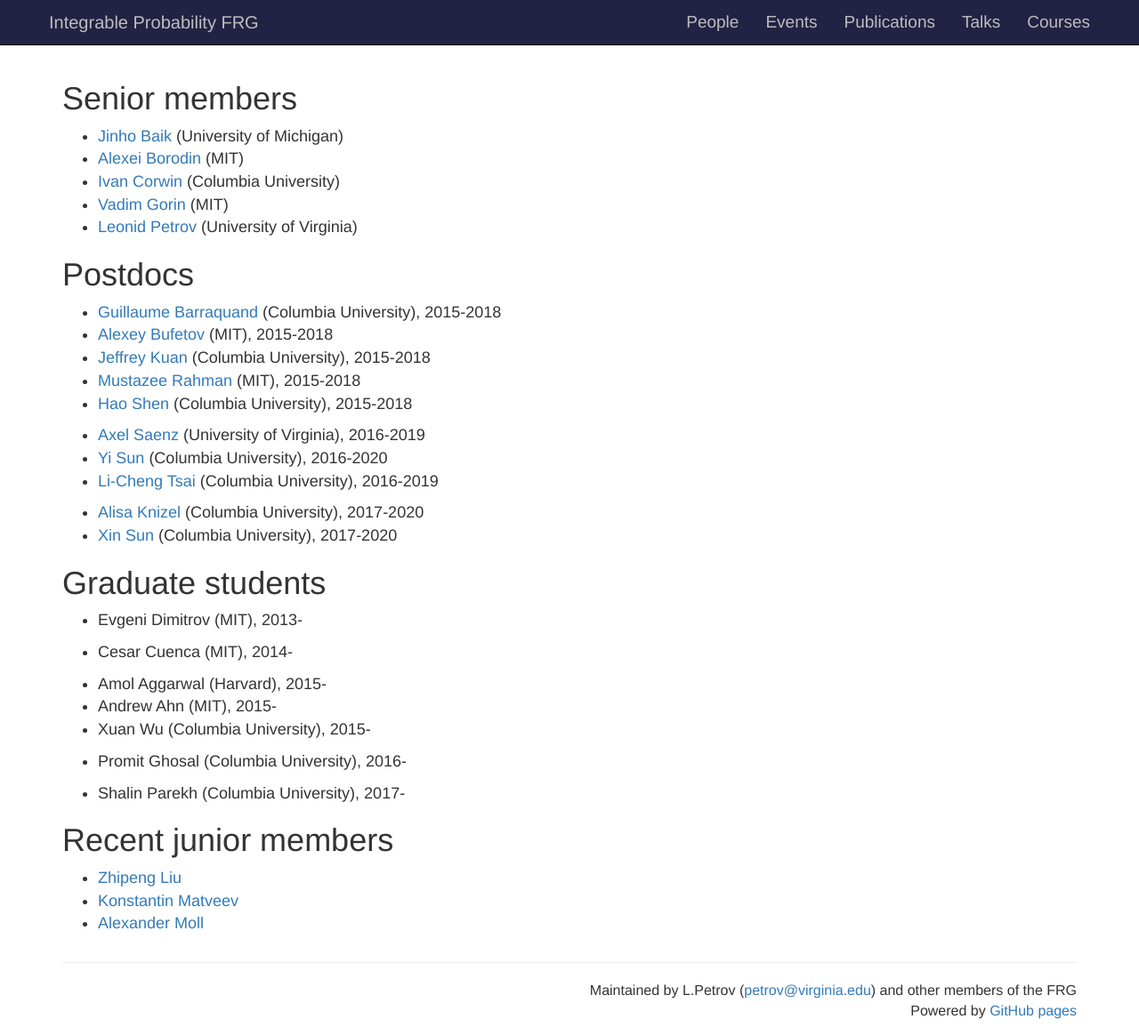
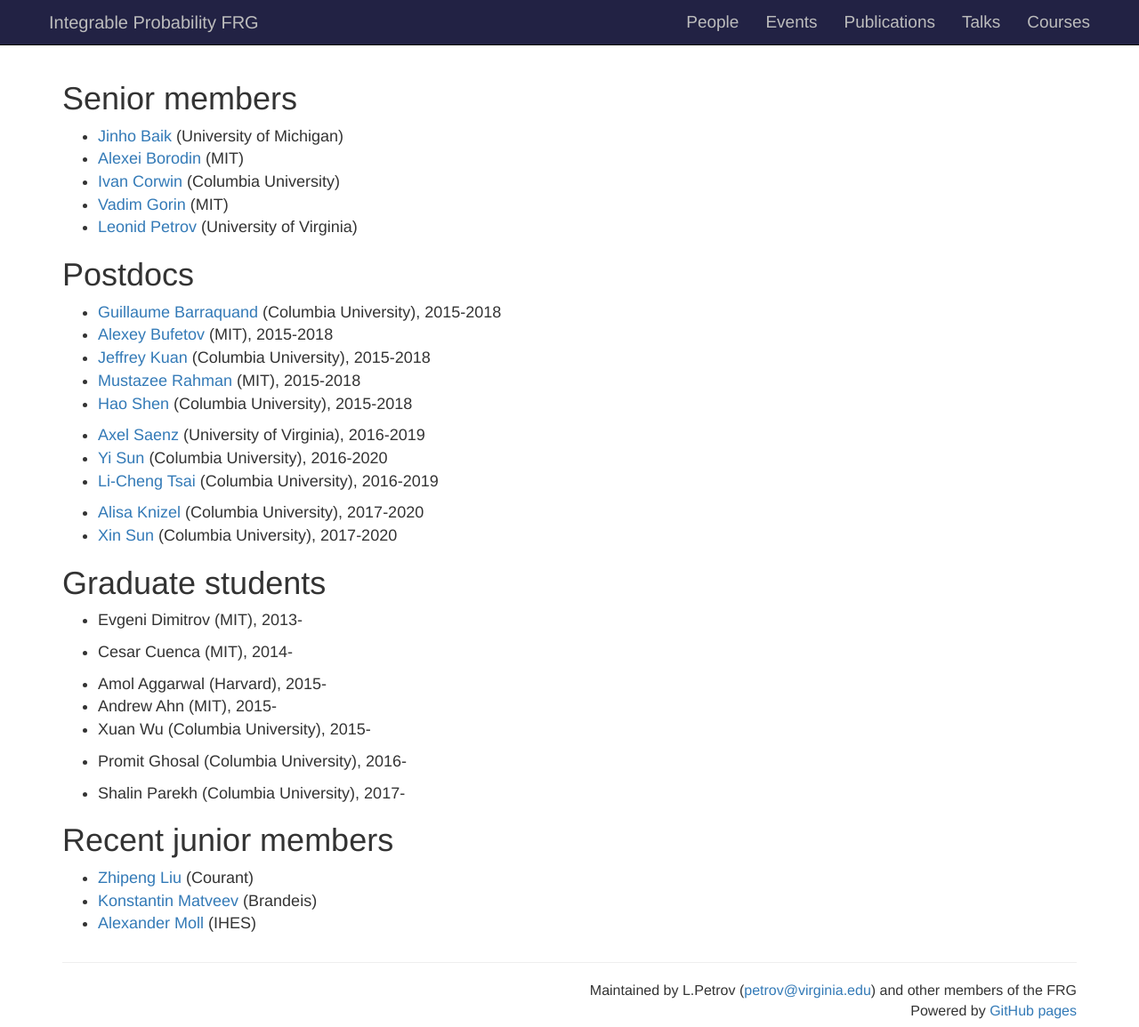
Before and after one commit to int-prob/int-prob-code, a Jekyll site: the page built from people.md, in a window 1280 px wide, cut to the strip 0-1155 px from the top of the page. Shown: the whole strip at 89% size. Built offline with Jekyll 4.4.1, drawn with Linux system fonts in a browser that asks for light colours.

Commit message:
affiliations added

```diff
--- a/people.md
+++ b/people.md
@@ -39,9 +39,9 @@ layout: default
 
 # Recent junior members
 
-- [Zhipeng Liu][zhipeng]
-- [Konstantin Matveev][kostya]
-- [Alexander Moll][moll]
+- [Zhipeng Liu][zhipeng] (Courant)
+- [Konstantin Matveev][kostya] (Brandeis)
+- [Alexander Moll][moll] (IHES)
 
 
 
```
